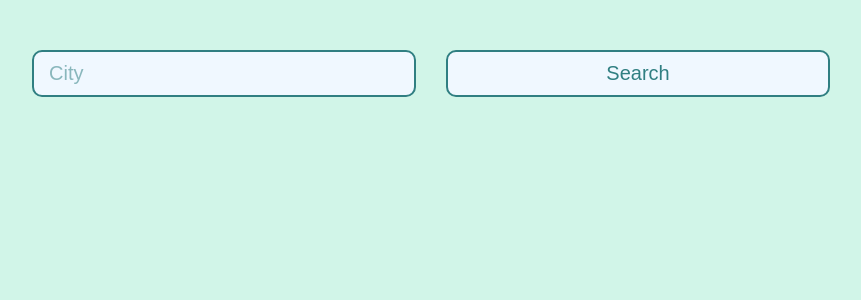
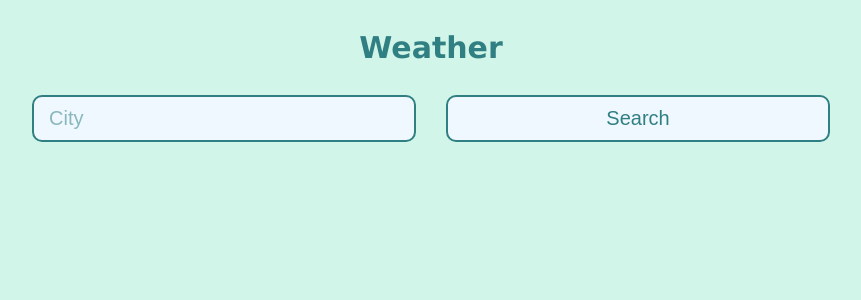
Before and after one commit to ArekeL/cra_weather_app, a React (Create React App) app: page / in a window 1280 px wide. Shown: the top 300 px of the page, without its empty margins (209-1070 px from the left). Built offline with nearby package versions, Linux system fonts and the light colour scheme.

Commit message:
BUG - fix .catch(err) city + small frontend/css changes

```diff
--- a/src/components/App.css
+++ b/src/components/App.css
@@ -1,8 +1,16 @@
 body {
 	background-color: #77e3ba55;
+	font-family: Verdana, Geneva, Tahoma, sans-serif;
 }
 .App {
 	text-align: center;
 	margin: 20px auto;
 	color: #000000;
 }
+
+.title {
+	font-size: 30px;
+	font-weight: 700;
+
+	color: #307f82;
+}
--- a/src/components/App.js
+++ b/src/components/App.js
@@ -16,8 +16,7 @@ class App extends Component {
 		temp: "",
 		pressure: "",
 		wind: "",
-		rain: "",
-		snow: "",
+		country: "",
 		err: "",
 	};
 
@@ -37,17 +36,17 @@ class App extends Component {
 				if (response.ok) {
 					return response;
 				}
-				throw Error("Niestety nie działa");
+				throw Error("Error something went wrong");
 			})
 			.then((response) => response.json())
 			.then((data) => {
-				console.log(data);
 				this.setState((prevState) => ({
 					err: false,
 					date: new Date().toLocaleString(),
 					city: prevState.value,
 					sunrise: data.sys.sunrise,
 					sunset: data.sys.sunset,
+					country: data.sys.country,
 					temp: data.main.temp,
 					pressure: data.main.pressure,
 					wind: data.wind.speed,
@@ -56,7 +55,7 @@ class App extends Component {
 			.catch((err) => {
 				this.setState((prevState) => ({
 					err: true,
-					city: prevState.city,
+					city: prevState.value,
 				}));
 				console.log(err);
 			});
@@ -64,6 +63,7 @@ class App extends Component {
 	render() {
 		return (
 			<div className='App'>
+				<p className='title'>Weather</p>
 				<Form
 					value={this.state.value}
 					change={this.handleInputChange}
--- a/src/components/Form.css
+++ b/src/components/Form.css
@@ -4,7 +4,7 @@
 
 .inp,
 .btn {
-	margin: 30px 15px;
+	margin: 0px 15px 20px;
 	padding: 10px 15px;
 	width: 30vw;
 	font-size: 20px;
--- a/src/components/Result.css
+++ b/src/components/Result.css
@@ -21,3 +21,8 @@
 	font-size: 22px;
 	line-height: 45px;
 }
+
+.result {
+	font-size: 24px;
+	color: #b12727;
+}
--- a/src/components/Result.js
+++ b/src/components/Result.js
@@ -9,7 +9,7 @@ import { WiBarometer } from "react-icons/wi";
 import "./Result.css";
 
 const Result = (props) => {
-	const { err, date, city, sunrise, sunset, temp, pressure, wind } =
+	const { err, date, city, sunrise, sunset, temp, pressure, wind, country } =
 		props.weather;
 
 	let content = null;
@@ -18,14 +18,15 @@ const Result = (props) => {
 		const sunriseTime = new Date(sunrise * 1000).toLocaleTimeString();
 		const sunsetTime = new Date(sunset * 1000).toLocaleTimeString();
 
-		console.log(sunriseTime);
 		content = (
 			<div>
 				<div className='wrapper city'>
 					<div className='icon'>
 						<MdOutlineMapsHomeWork />
 					</div>
-					<div className='info'>{city}</div>
+					<div className='info'>
+						{city.toUpperCase()} {country}
+					</div>
 				</div>
 				<div className='wrapper date'>
 					<div className='icon'>
@@ -69,7 +70,7 @@ const Result = (props) => {
 
 	return (
 		<div className='result'>
-			{err ? `Nie mamy danych dla ${city}` : content}
+			{err ? `Sorry, no data available for - ${city.toUpperCase()}` : content}
 		</div>
 	);
 };
```
